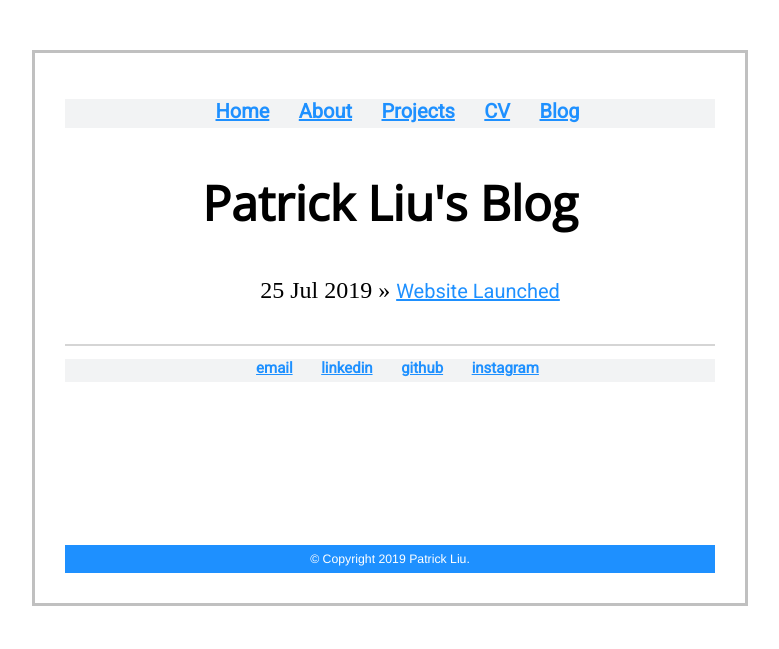
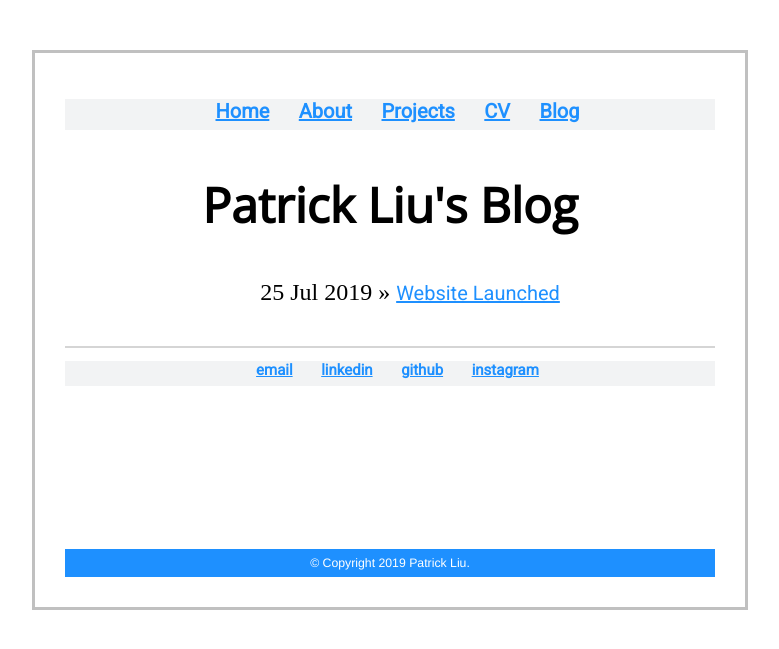
Before and after one commit to pat-liu/WebsiteV1, a Jekyll site: the page built from blog/index.html, in a window 1280 px wide. Shown: the top 649 px of the page, without its empty margins (250-1029 px from the left). Built offline with Jekyll 4.4.1, drawn with Linux system fonts in a browser that asks for light colours.

Commit message:
Update main.css

```diff
--- a/css/main.css
+++ b/css/main.css
@@ -65,7 +65,7 @@ img.pfp {
 }
 nav ul, footer ul {
     font-family: 'Helvetica', 'Arial', 'Sans-Serif';
-    padding-bottom: 5px;
+    padding-bottom: 7px;
     list-style: none;
     font-weight: bold;
     text-align: center;
```
